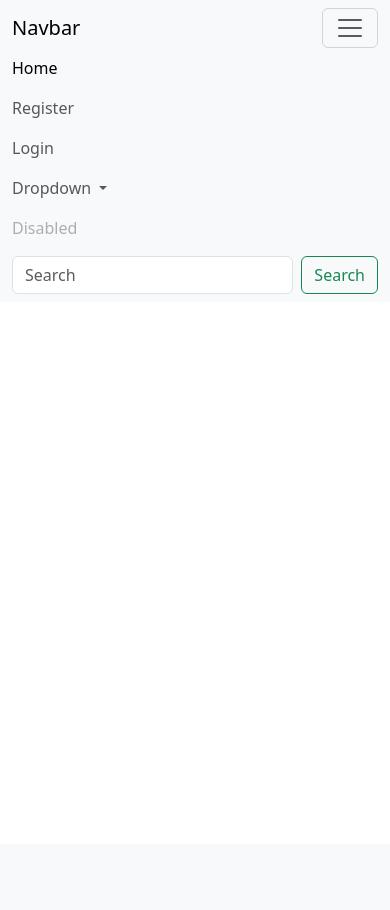
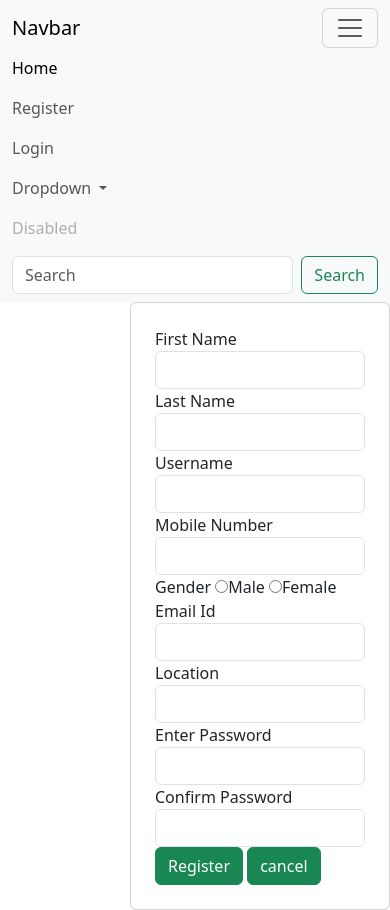
Before and after one commit to likith1003/24DM2-P2-, a Django app: page /register in a window 390 px wide, after a click that opens the changed part. Before the commit the page ends 294 px from the top, so only its background shows below. Run offline with Django 4.2, Linux system fonts and the light colour scheme.

Commit message:
Add files via upload

```diff
--- a/LOGIN/hello/home/admin.py
+++ b/LOGIN/hello/home/admin.py
@@ -1,3 +1,5 @@
 from django.contrib import admin
+from home.models import Register
 
 # Register your models here.
+admin.site.register(Register)
--- a/LOGIN/hello/home/urls.py
+++ b/LOGIN/hello/home/urls.py
@@ -3,7 +3,6 @@
 from home import views
 
 urlpatterns = [
-    path('admin/', admin.site.urls),
     path('',views.index,name='home'),
     path('register',views.register,name='register'),
     path('login',views.login,name='login')
--- a/LOGIN/hello/home/views.py
+++ b/LOGIN/hello/home/views.py
@@ -1,9 +1,43 @@
 from django.shortcuts import render
-
+from home.models import Register
+from django.contrib import messages
 # Create your views here.
 def index(request):
     return render(request,'index.html')
 def register(request):
-    return render(request,'register.html')
+    if request.method=='POST':
+        fname=request.POST.get('fname')
+        lname=request.POST.get('lname')
+        pno=request.POST.get('pno')
+        email=request.POST.get('email')
+        gender=request.POST.get('gender')
+        address=request.POST.get('loc')
+        username=request.POST.get('username')
+        password1=request.POST.get('pass1')
+        password2=request.POST.get('pass2')
+        existing_users=Register.objects.all()
+        if password1!=password2:
+            messages.info(request,'Password dosent matched')
+            return render(request,'register.html')
+        x=True
+        for i in existing_users:
+            if i.username==username:
+                x=False
+        if x==True:
+            register=Register(name=fname,pno=pno,email=email,address=address,gender=gender,username=username,password=password1)
+            register.save()
+            return render(request,'login.html')
+        else:
+            messages.info(request,'User Exists')
+            return render(request,'register.html')
+    else:
+        return render(request,'register.html')
 def login(request):
+    if request.method=='POST':
+        username=request.POST.get('uname')
+        password=request.POST.get('pass')
+        users=Register.objects.all()
+        for i in users:
+            if i.username==username and i.password==password:
+                return render (request,'user.html',{'username':i.username})
     return render(request,'login.html')
--- a/LOGIN/hello/templates/base.html
+++ b/LOGIN/hello/templates/base.html
@@ -18,7 +18,7 @@
           <div class="collapse navbar-collapse" id="navbarSupportedContent">
             <ul class="navbar-nav me-auto mb-2 mb-lg-0">
               <li class="nav-item">
-                <a class="nav-link active" aria-current="page" href="#">Home</a>
+                <a class="nav-link active" aria-current="page" href="/">Home</a>
               </li>
               <li class="nav-item">
                 <a class="nav-link" href="register">Register</a>
--- a/LOGIN/hello/templates/index.html
+++ b/LOGIN/hello/templates/index.html
@@ -2,4 +2,5 @@
 {% block title %}Login{% endblock title %}
 {% block body %}
 <h1>This Page is recognised as Home Page</h1>
-{% endblock body %}
+
+{% endblock body  %}
--- a/LOGIN/hello/templates/register.html
+++ b/LOGIN/hello/templates/register.html
@@ -1,5 +1,38 @@
 {% extends 'base.html' %}
-{% block title %}Login{% endblock title %}
-{% block body %}
-
-{% endblock body %}
+{% block title %}register |{% endblock title %}
+{% block body  %}
+<form action="/register" method="post" class="form-group col-md-4 offset-4 card">
+    {% csrf_token %}
+    <div class="m-4">
+     <label for="">First Name</label>
+     <input type="text" class="form-control" id=""name='fname'>
+      <label for="">Last Name</label>
+     <input type="text" class="form-control" name='lname'>
+     <label for="">Username</label>
+     <input type="text" class="form-control" name='username'>
+     <label for="">Mobile Number</label>
+     <input type="text" class="form-control" name='pno'>
+     <label for="">Gender</label>
+     <input type="radio" name="gender" value='Male'>Male
+     <input type="radio" name="gender" value='Female'>Female <br>
+     <label for="">Email Id</label>
+     <input type="text" class="form-control" name='email'>
+     <label for="">Location</label>
+     <input type="text" class="form-control" name='loc'>
+     <label for="">Enter Password</label>
+     <input type="text" class="form-control" name='pass1'>
+     <label for="">Confirm Password</label>
+     <input type="text" class="form-control" name='pass2'>
+     <button class="btn btn-success">Register</button>
+     <button class="btn btn-success">cancel</button>
+    </div>
+ </form>
+ {% for i in messages %}
+ <h3>{{i}}</h3>
+ {% endfor %}
+ <style>
+    h3{
+        color: brown;
+    }
+ </style>
+{% endblock body  %}
--- /dev/null
+++ b/LOGIN/hello/templates/user.html
@@ -0,0 +1,6 @@
+{% extends 'base.html' %}
+{% block title %}Login |{% endblock title %}
+{% block body %}
+
+<h1>Welcome {{username}}</h1>
+{% endblock body %}
```
Also changed, not shown: LOGIN/hello/home/models.py (+10 -0 lines), LOGIN/hello/templates/login.html (+16 -1 lines), LOGIN/hello/db.sqlite3, LOGIN/hello/home/migrations/0001_initial.py (added).
